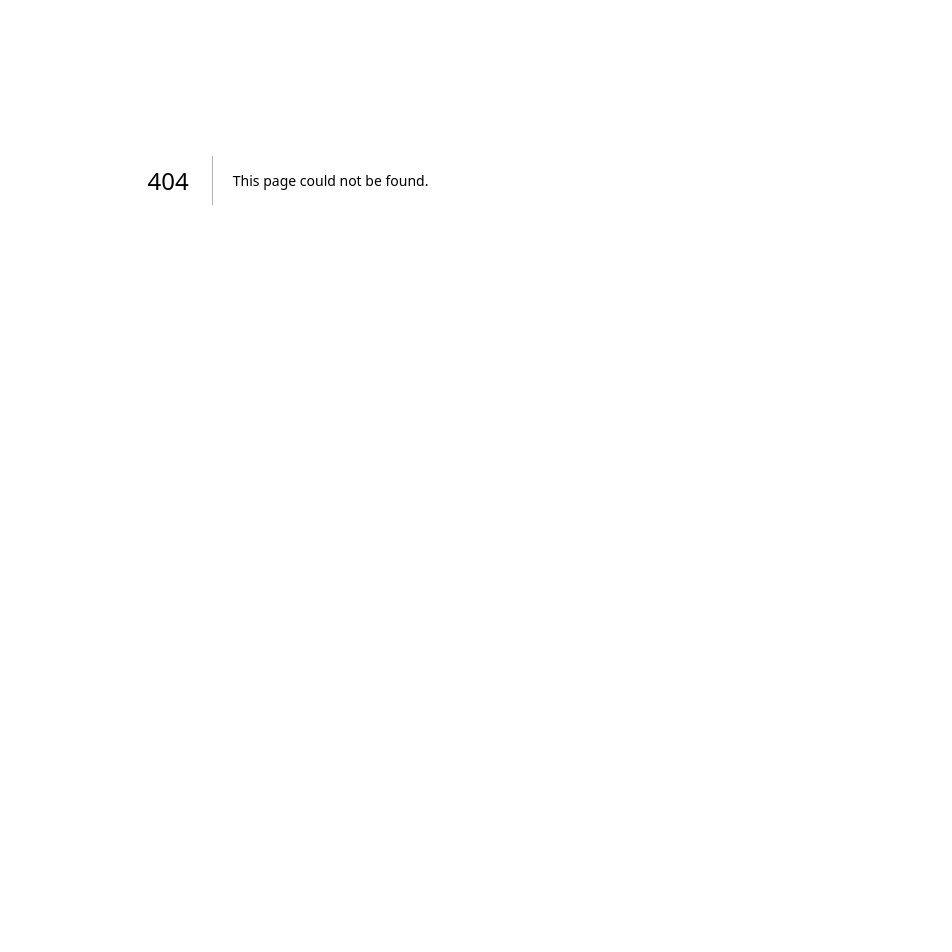
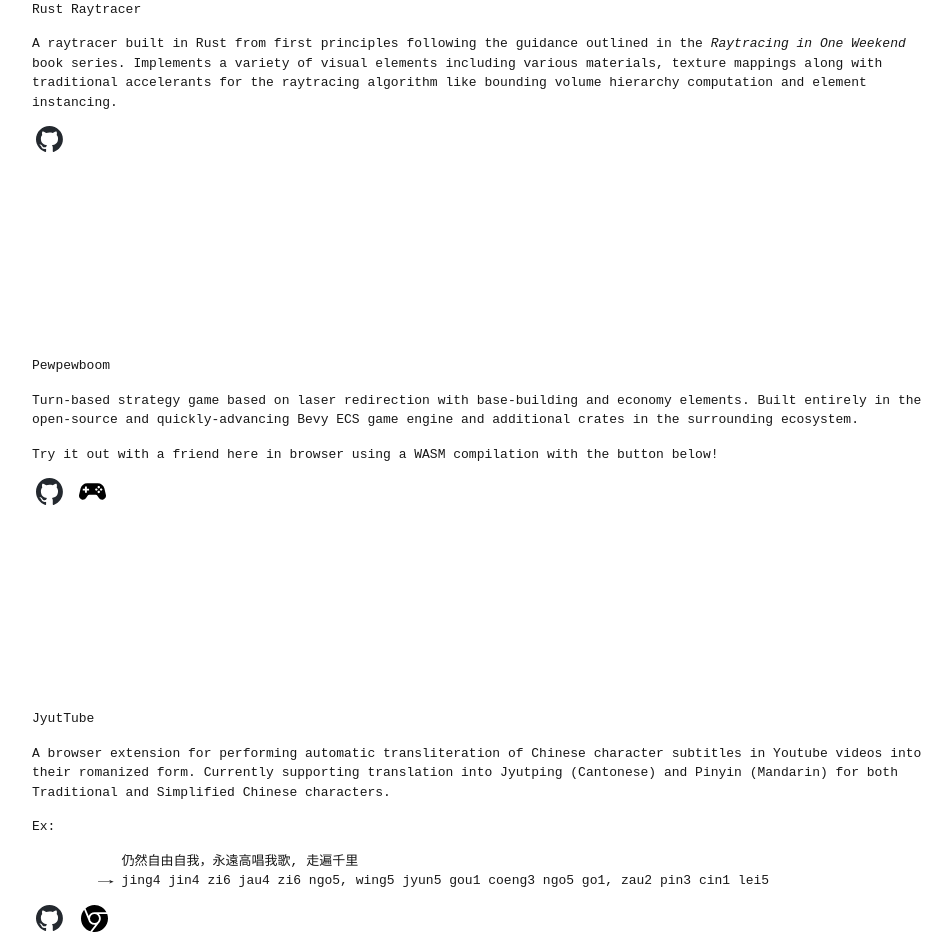
Before and after one commit to cfreedman/website, a Next.js app: page /projects in a window 1280 px wide. Before the commit this address had no page. Shown: the part 220-1172 px from the top of the page, without its empty margins (160-1112 px from the left). Before the commit the page ends 800 px from the top, so only its background shows below. Built offline with nearby package versions, Linux system fonts and the light colour scheme.

Commit message:
work on styling main home page and build out the projects page

```diff
--- a/src/app/globals.css
+++ b/src/app/globals.css
@@ -17,7 +17,7 @@
 body {
   color: var(--foreground);
   background: var(--background);
-  font-family: Arial, Helvetica, sans-serif;
+  font-family: monospace;
   max-width: 70%;
   display: flex;
   flex-direction: column;
--- a/src/app/page.tsx
+++ b/src/app/page.tsx
@@ -2,9 +2,9 @@ import Image from "next/image";
 
 import Avatar from "@/components/Avatar";
 import NavItem from "@/components/NavItem";
-import BlueskyLogo from "../public/bluesky-logo.png";
-import GithubLogo from "../public/github-mark.png";
-import LinkedinLogo from "../public/linkedin-logo.png";
+import BlueskyLogo from "../public/bluesky-logo.svg";
+import GithubLogo from "../public/github-mark.svg";
+import LinkedinLogo from "../public/linkedin-logo.svg";
 import OtterImage from "../public/otter.png";
 import MononokeGif from "../../public/mononoke.gif";
 
@@ -21,13 +21,13 @@ export default function Home() {
         <p className="mb-[5px] text-sm">Other Contacts</p>
         <div className="flex flex-row gap-x-1">
           <a
-            className="rounded-l p-1 hover:bg-slate-200"
+            className="rounded-md p-1 hover:bg-slate-200"
             href="https://github.com/cfreedman"
           >
             <Image src={GithubLogo} alt="Github Link" width={22} height={22} />
           </a>
           <a
-            className="rounded-l p-1 hover:bg-slate-200"
+            className="rounded-md p-1 hover:bg-slate-200"
             href="https://google.com"
           >
             <Image
@@ -38,7 +38,7 @@ export default function Home() {
             />
           </a>
           <a
-            className="rounded-l p-1 hover:bg-slate-200"
+            className="rounded-md p-1 hover:bg-slate-200"
             href="https://linkedin.com/in/collum-freedman-aa13a321b/"
           >
             <Image
--- /dev/null
+++ b/src/app/projects/page.tsx
@@ -0,0 +1,114 @@
+import { JSX } from "react";
+
+import Image from "next/image";
+
+import ChromeLogo from "../../public/chrome-logo.svg";
+import GameIcon from "../../public/game.svg";
+import GithubLogo from "../../public/github-mark.svg";
+
+export default function ProjectsPage(): JSX.Element {
+  return (
+    <>
+      <h1 className="self-start">Projects</h1>
+      <div className="mb-[200px] w-full">
+        <h3 className="mb-[15px]">Rust Raytracer</h3>
+        <p>
+          A raytracer built in Rust from first principles following the guidance
+          outlined in the <i>Raytracing in One Weekend</i> book series.
+          Implements a variety of visual elements including various materials,
+          texture mappings along with traditional accelerants for the raytracing
+          algorithm like{" "}
+          <a href="https://en.wikipedia.org/wiki/Bounding_volume_hierarchy">
+            bounding volume hierarchy
+          </a>{" "}
+          computation and element instancing.
+        </p>
+        <div className="mt-[10px] flex flex-row gap-x-[10px]">
+          <a href="https://github.com/cfreedman">
+            <Image
+              className="rounded-md p-1 hover:bg-slate-200"
+              src={GithubLogo}
+              alt="Github Link"
+              width={35}
+              height={35}
+            />
+          </a>
+        </div>
+      </div>
+      <div className="mb-[200px] w-full">
+        <h3 className="mb-[15px]">Pewpewboom</h3>
+        <p className="mb-[15px]">
+          Turn-based strategy game based on laser redirection with base-building
+          and economy elements. Built entirely in the open-source and
+          quickly-advancing Bevy ECS game engine and additional crates in the
+          surrounding ecosystem.
+        </p>
+        <p>
+          Try it out with a friend here in browser using a WASM compilation with
+          the button below!
+        </p>
+        <div className="mt-[10px] flex flex-row gap-x-[8px]">
+          <a href="https://github.com/cfreedman">
+            <Image
+              className="rounded-md p-1 hover:bg-slate-200"
+              src={GithubLogo}
+              alt="Github Link"
+              width={35}
+              height={35}
+            />
+          </a>
+          <a href="/">
+            <Image
+              className="rounded-md p-1 hover:bg-slate-200"
+              src={GameIcon}
+              alt="Game Link"
+              width={35}
+              height={35}
+            />
+          </a>
+        </div>
+      </div>
+      <div className="mb-[200px] w-full">
+        <h3 className="mb-[15px]">JyutTube</h3>
+        <p>
+          A browser extension for performing automatic transliteration of
+          Chinese character subtitles in Youtube videos into their romanized
+          form. Currently supporting translation into Jyutping (Cantonese) and
+          Pinyin (Mandarin) for both Traditional and Simplified Chinese
+          characters.
+        </p>
+        <div className="flex flex-col content-center justify-center">
+          <p className="my-[15px]">Ex:</p>
+          <p className="ml-[10%] w-full">
+            仍然自由自我，永遠高唱我歌, 走遍千里
+          </p>
+          <p className="relative ml-[10%] w-full">
+            <span className="absolute -left-[20px] scale-x-[200%]">&rarr;</span>
+            jing4 jin4 zi6 jau4 zi6 ngo5, wing5 jyun5 gou1 coeng3 ngo5 go1, zau2
+            pin3 cin1 lei5
+          </p>
+        </div>
+        <div className="mt-[10px] flex flex-row gap-x-[10px]">
+          <a href="https://github.com/cfreedman">
+            <Image
+              className="rounded-md p-1 hover:bg-slate-200"
+              src={GithubLogo}
+              alt="Github Link"
+              width={35}
+              height={35}
+            />
+          </a>
+          <a>
+            <Image
+              className="rounded-md p-1 hover:bg-slate-200"
+              src={ChromeLogo}
+              alt="Chrome Extension Link"
+              width={35}
+              height={35}
+            />
+          </a>
+        </div>
+      </div>
+    </>
+  );
+}
```
Also changed, not shown: src/public/chrome-logo.svg (added), src/public/game.svg (added).
